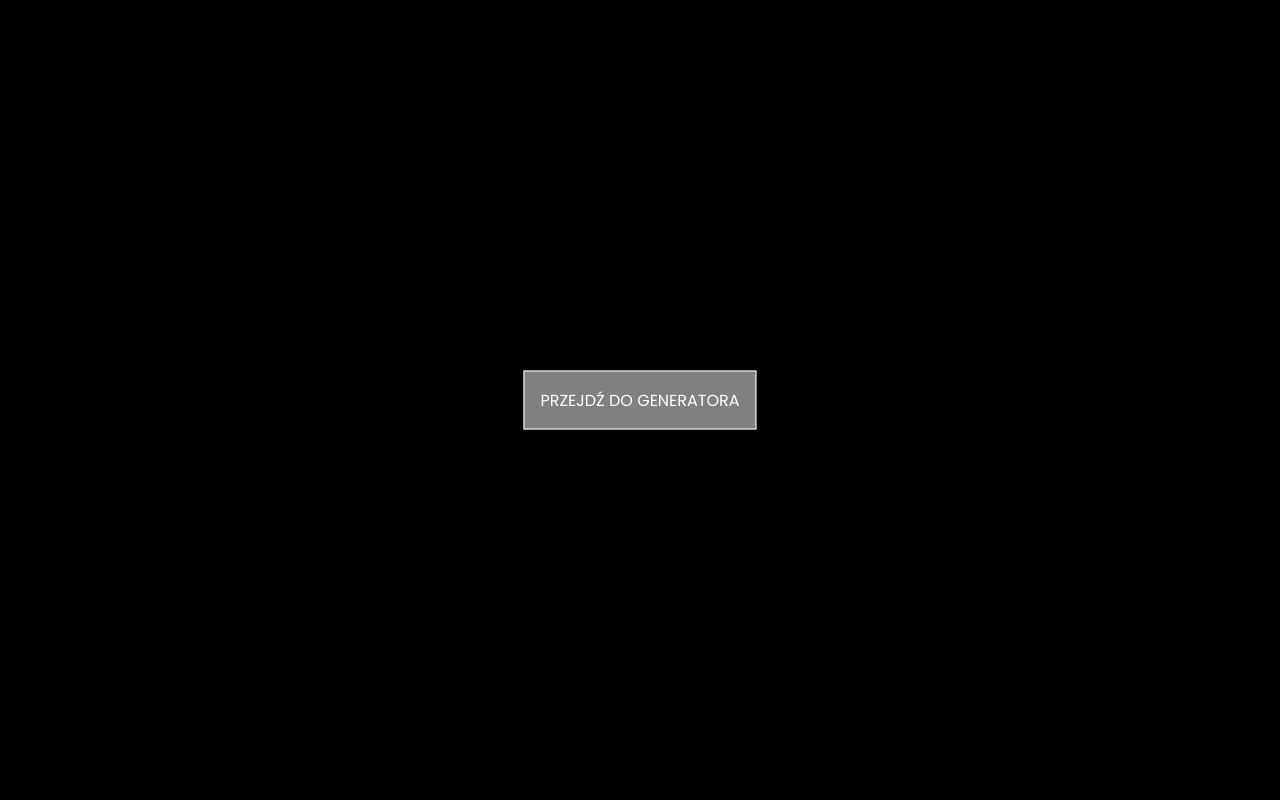
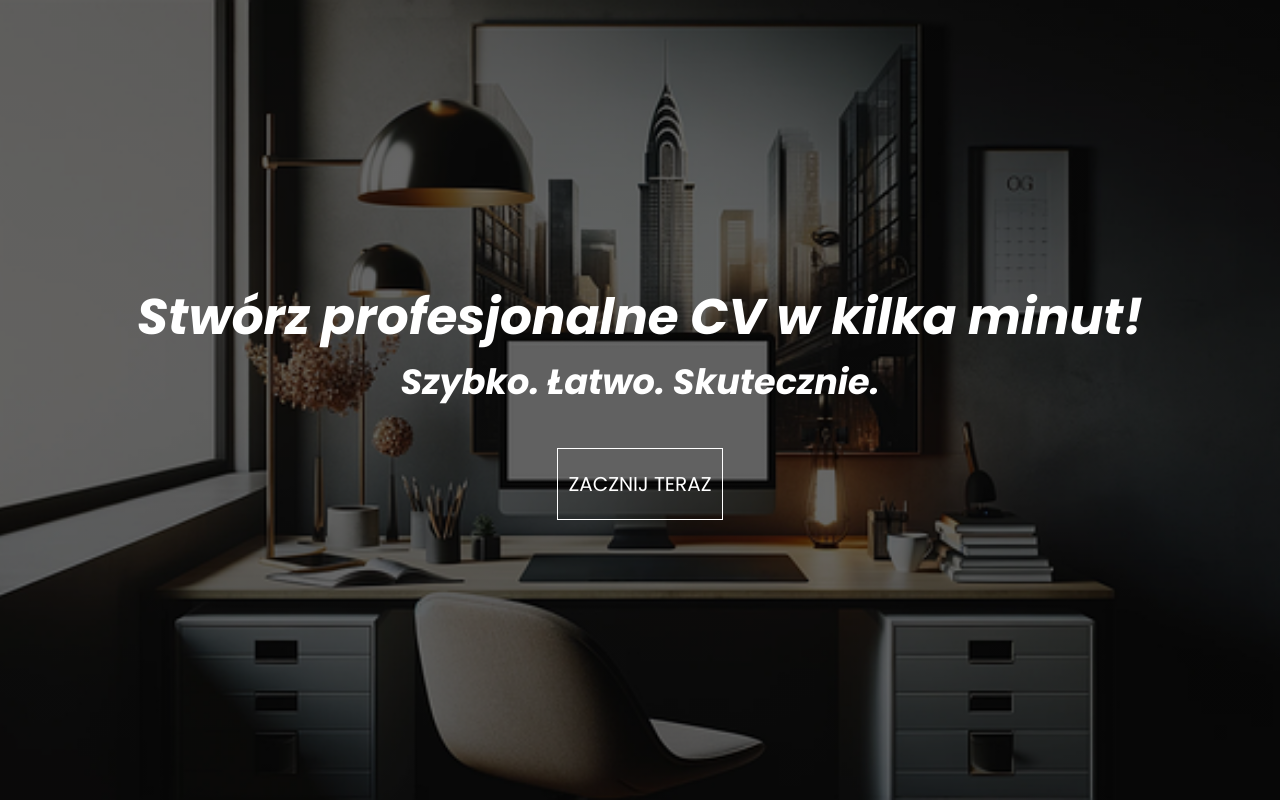
Before and after one commit to Grapli/CV_CREATOR, a website: page index.html in a window 1280 px wide. Drawn offline with Linux system fonts and the light colour scheme.

Commit message:
layout - heroimg

```diff
--- a/index.html
+++ b/index.html
@@ -1,5 +1,6 @@
 <!DOCTYPE html>
 <html lang="pl">
+
 <head>
     <meta charset="UTF-8">
     <meta name="viewport" content="width=device-width, initial-scale=1.0">
@@ -12,7 +13,15 @@
         rel="stylesheet">
     <link rel="stylesheet" href="./dist/css/home.min.css">
 </head>
+
 <body>
-    <a href="generator.html">Przejdź do generatora</a>
+    <header class="header">
+        <h1 class="header__title">Stwórz profesjonalne CV w kilka minut!</h1>
+        <h2 class="header__text">Szybko. Łatwo. Skutecznie.</h2>
+        <a class="header__btn" href="generator.html">Zacznij teraz</a>
+    </header>
+
+
 </body>
+
 </html>
--- a/src/sass/base/_colors.scss
+++ b/src/sass/base/_colors.scss
@@ -2,3 +2,5 @@ $white: #fff;
 $black: #000;
 $accent: #303030;
 $gray: #dfdfdf;
+$home: #296cb933;
+$home: #2262ac7e;
--- a/src/sass/layout/_homepage.scss
+++ b/src/sass/layout/_homepage.scss
@@ -12,25 +12,44 @@ html {
 }
 body {
 	font-family: 'Poppins', serif;
-	background: $black;
 	font-size: 1.6rem;
 	height: 100vh;
+	background-color: $home;
+}
+.container {
+	margin: 0 auto;
 	width: 100%;
+	max-width: 1400px;
+}
+.header {
 	position: relative;
+	display: flex;
+	justify-content: center;
+	align-items: center;
+	flex-direction: column;
+	height: 100vh;
+	color: $white;
+	background: linear-gradient(rgba(0, 0, 0, 0.6), rgba(0, 0, 0, 0.6)), url('/dist/img/home-mini.png');
+	background-size: cover;
+	background-repeat: no-repeat;
+	background-position: center;
+	text-align: center;
+	padding: 0 1em;
+
+	&__title {
+		font-size: 3rem;
+		font-style: italic;
+	}
+	&__text {
+		font-size: 2.2rem;
+		font-style: italic;
+	}
+	&__btn {
+		margin-top: 2em;
+		border: 1px solid $white;
+		padding: 1em 0.5em;
+		color: $white;
+		text-decoration: none;
+		text-transform: uppercase;
+	}
 }
-a {
-	position: absolute;
-	top: 50%;
-	left: 50%;
-	transform: translate(-50%, -50%);
-	text-decoration: none;
-	color: $white;
-	text-transform: uppercase;
-	border: 1px solid white;
-	padding: 1em;
-	background-color: rgba(255, 255, 255, 0.5);
-	transition: color, 0.5s;
-}
-a:hover {
-	background-color: rgba(146, 146, 146, 0.5);
-}
--- /dev/null
+++ b/src/sass/media/_media.scss
@@ -0,0 +1,25 @@
+@media (min-width: 598px) {
+	.header {
+		&__title {
+			font-size: 4rem;
+		}
+		&__text {
+			font-size: 3rem;
+		}
+
+	}
+}
+@media (min-width: 768px) {
+	.header {
+		&__title {
+			font-size: 5rem;
+		}
+		&__text {
+			font-size: 3.5rem;
+		}
+        &__btn{
+            font-size: 2rem;
+        }
+
+	}
+}
```
Also changed, not shown: dist/css/home.min.css, dist/css/main.min.css, dist/img/home-mini.png (added), src/img/home-mini.png (added), 2 other files.
